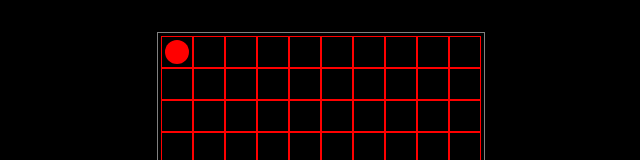
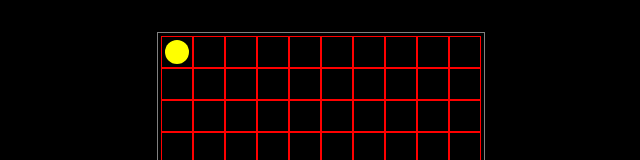
Before and after one commit to Karoly-Git/gomoku, a React (Create React App) app: page / in a window 1280 px wide. Both pictures are taken after a click on the element 496 px from the left and 52 px from the top of the page. Shown: the top 160 px of the page, without its empty margins (319-959 px from the left). Built offline with nearby package versions, Linux system fonts and the light colour scheme.

Commit message:
Draw a disk in the clicked cell, but draw disks in different colors for the players, prevent overwriting the existing disks, set hover effect when cell is avaliable.

```diff
--- a/src/App.css
+++ b/src/App.css
@@ -38,7 +38,7 @@ body {
   border-radius: 50%;
 }
 .App .board .row .cell .disk-A {
-  background-color: red;
+  background-color: yellow;
 }
 .App .board .row .cell .disk-B {
   background-color: blue;
--- a/src/App.js
+++ b/src/App.js
@@ -3,34 +3,35 @@ import './App.css';
 
 function App() {
   /*
-    - Make an n x m matrix, where n represents the num of columns, m represents the num of rows.
-    - Draw a board based on the Matrix.
-    - Get cell position when clicking on a cell.
-    - When clicking on a cell, set the 'used' value to 'false' for the corresponding element in the matrix.
-    - Draw a disk in the clicked cell.
-    - Draw disks in different colors with every other click.
+    1.  Make an n x m matrix, where n represents the num of columns, m represents the num of rows.
+    2.  Draw a board based on the Matrix.
+    3.  Get cell position when clicking on a cell.
+    4.  When clicking on a cell, set the 'player' value to the active player.
+    5.  Draw a disk in the clicked cell,
+        but draw disks in different colors for the players, prevent overwriting the existing disks,
+        set hover effect when cell is avaliable.
   */
 
-  const [playerA, setPlayerA] = useState(true);
+  const [activePlayer, setActivePlayer] = useState('A');
 
   function makeMatrix(n = 10, m = 10) {
     let matrix = new Array(m).fill(new Array(n).fill(null));
-    matrix = matrix.map((y, yIndex) => y.map((x, xIndex) => x = { x: xIndex, y: yIndex, used: false, player: '' }))
+    matrix = matrix.map((y, yIndex) => y.map((x, xIndex) => x = { x: xIndex, y: yIndex, player: '' }))
     return matrix;
   };
 
   const [matrix, setMatrix] = useState(makeMatrix());
 
   function handleClick(x, y) {
-    console.log(x, y);
-    setStatus(x, y);
-    setPlayerA(!playerA);
+    updateMatrix(x, y);
   }
 
-  function setStatus(x, y) {
+  function updateMatrix(x, y) {
     let newMatrix = [...matrix];
-    newMatrix[y][x].used = true;
-    newMatrix[y][x].player = playerA ? 'A' : 'B';
+    if (newMatrix[y][x].player === '') {
+      newMatrix[y][x].player = activePlayer;
+      setActivePlayer(newMatrix[y][x].player === 'A' ? 'B' : 'A');
+    }
     setMatrix(newMatrix);
   }
 
@@ -42,8 +43,8 @@ function App() {
             <div className='row' key={rIndex}>
               {
                 row.map((cell, cIndex) =>
-                  <div className='cell' key={cIndex} onClick={() => handleClick(cIndex, rIndex)}>
-                    {matrix[rIndex][cIndex].used ? matrix[rIndex][cIndex].player === 'A' ? <div className='disk disk-A'></div> : <div className='disk disk-B'></div> : <></>}
+                  <div className='cell' key={cIndex} onClick={() => handleClick(cIndex, rIndex)} style={matrix[rIndex][cIndex].player ? { backgroundColor: 'unset' } : {}}>
+                    {matrix[rIndex][cIndex].player === '' ? <></> : matrix[rIndex][cIndex].player === 'A' ? <div className='disk disk-A'></div> : <div className='disk disk-B'></div>}
                   </div>
                 )
               }
--- a/src/App.scss
+++ b/src/App.scss
@@ -40,7 +40,7 @@ body {
         }
 
         .disk-A {
-          background-color: red;
+          background-color: yellow;
         }
 
         .disk-B {
```
Also changed, not shown: 1 other file (tests, documents, lock files or other folders).
